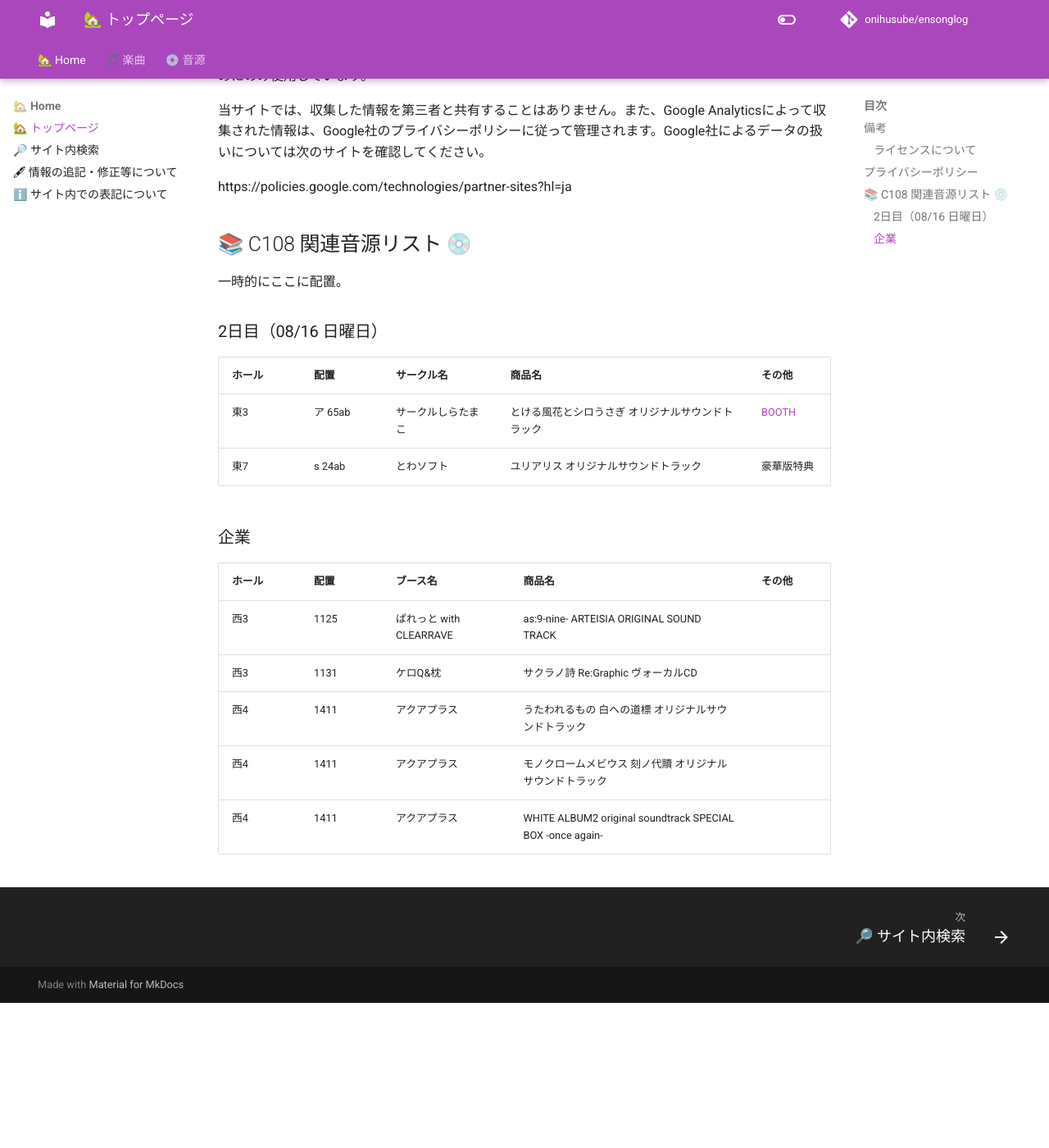
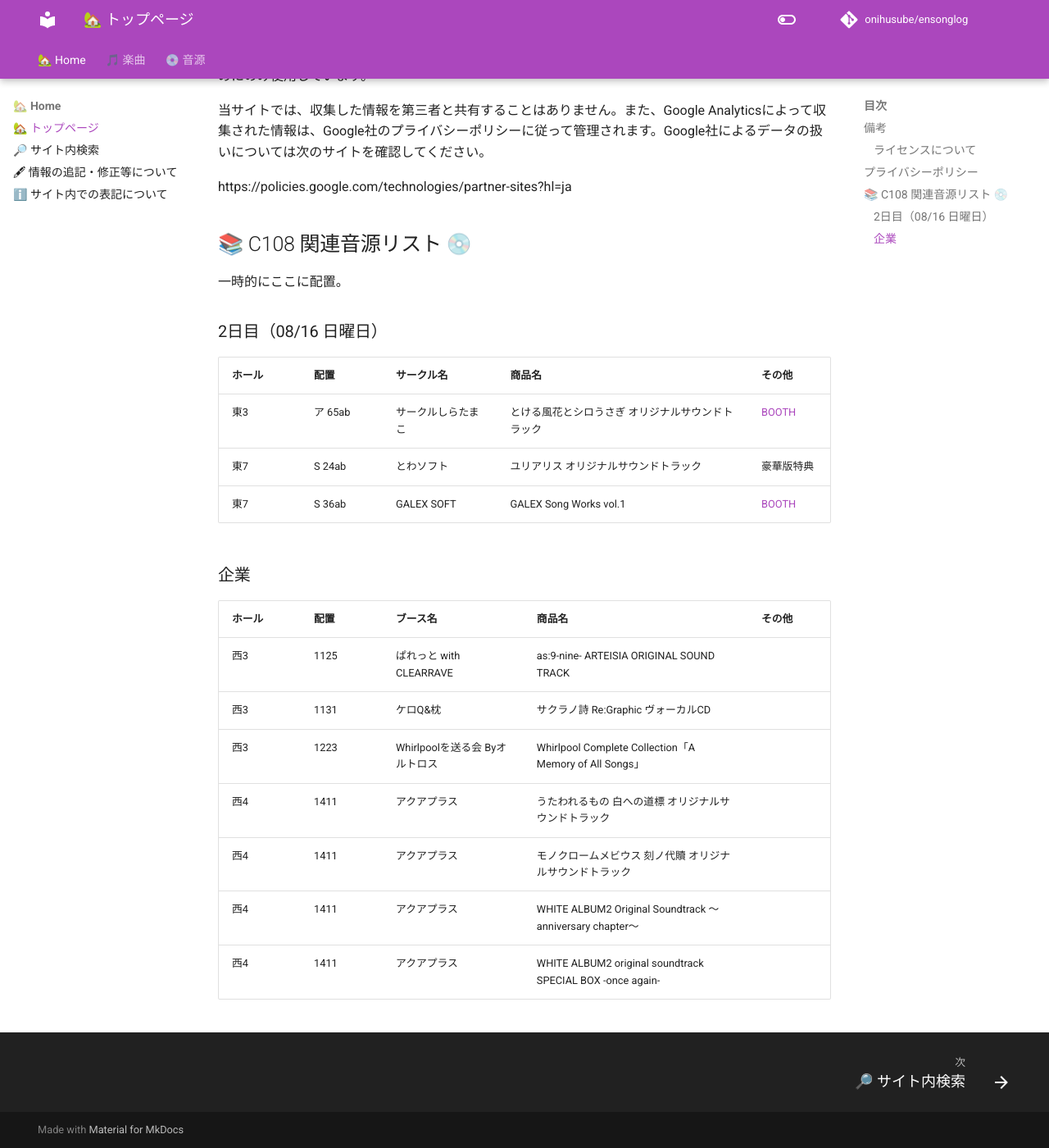
Before and after one commit to onihusube/ensonglog, an MkDocs documentation site: the page built from docs/index.md, in a window 1280 px wide and 1400 px high, scrolled down 932 px. Shown: the whole window at 82% size. Built offline with MkDocs 1.6.1 and Material for MkDocs 9.7.7, drawn with Linux system fonts in a browser that asks for light colours; comment, search, counter and statistics services are not loaded; before the commit the page ends 2155 px from its top, so only the background shows below that.

Commit message:
C108音源追記

```diff
--- a/docs/index.md
+++ b/docs/index.md
@@ -35,7 +35,8 @@
 |ホール|配置|サークル名|商品名|その他|
 |---|---|---|---|---|
 | 東3 | ア 65ab | サークルしらたまこ | とける風花とシロうさぎ オリジナルサウンドトラック | [BOOTH](https://shiratamaco.booth.pm/items/8538159) |
-| 東7 | s 24ab | とわソフト | ユリアリス オリジナルサウンドトラック | 豪華版特典 |
+| 東7 | S 24ab | とわソフト | ユリアリス オリジナルサウンドトラック | 豪華版特典 |
+| 東7 | S 36ab | GALEX SOFT | GALEX Song Works vol.1 | [BOOTH](https://galexsoft.booth.pm/items/8668782) |
 
 ### 企業
 
@@ -43,6 +44,8 @@
 |---|---|---|---|---|
 | 西3 | 1125 | ぱれっと with CLEARRAVE | as:9-nine- ARTEISIA ORIGINAL SOUND TRACK |  |
 | 西3 | 1131 | ケロQ&枕 | サクラノ詩 Re:Graphic ヴォーカルCD |  |
+| 西3 | 1223 | Whirlpoolを送る会 Byオルトロス | Whirlpool Complete Collection「A Memory of All Songs」 |  |
 | 西4 | 1411 | アクアプラス | うたわれるもの 白への道標 オリジナルサウンドトラック |  |
 | 西4 | 1411 | アクアプラス | モノクロームメビウス 刻ノ代贖 オリジナルサウンドトラック |  |
+| 西4 | 1411 | アクアプラス | WHITE ALBUM2 Original Soundtrack ～anniversary chapter～ |  |
 | 西4 | 1411 | アクアプラス | WHITE ALBUM2 original soundtrack SPECIAL BOX -once again- |  |
```
Also changed, not shown: docs/2026/音源.md (+1 -0 lines).
